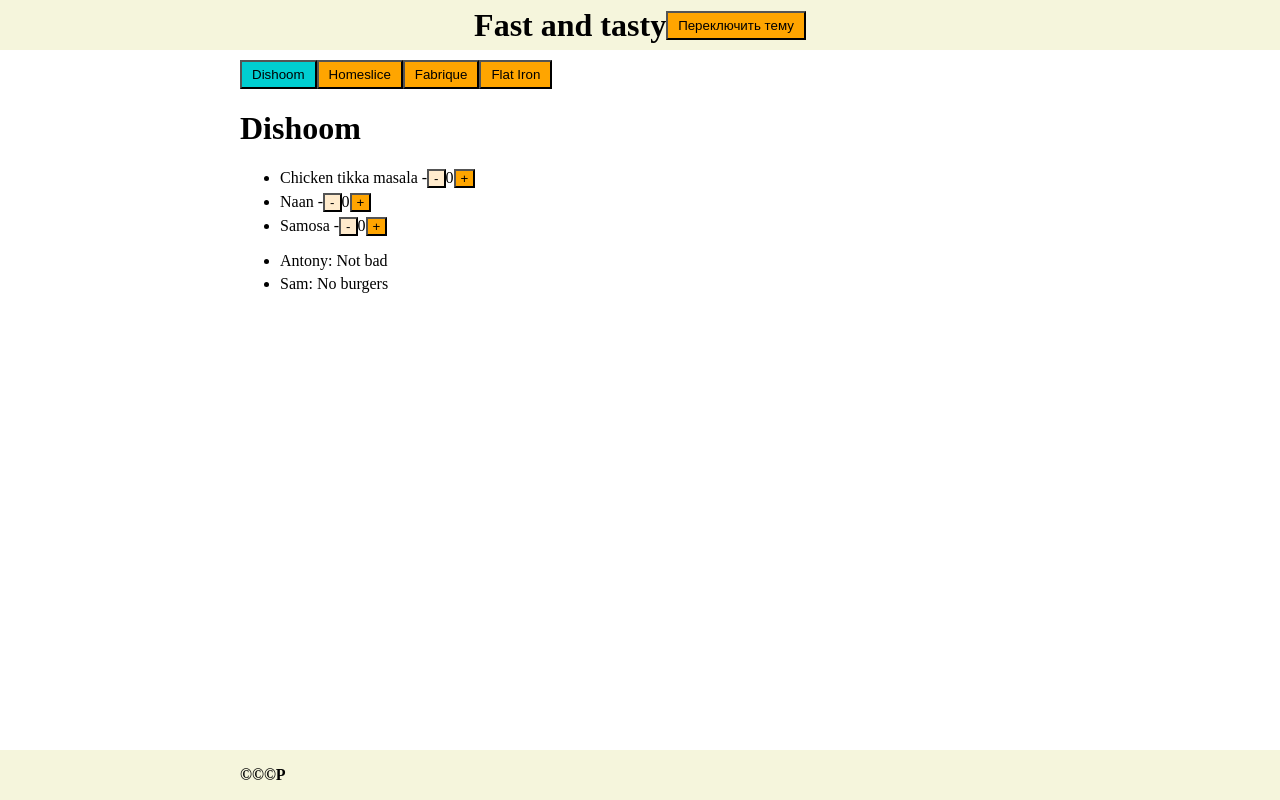
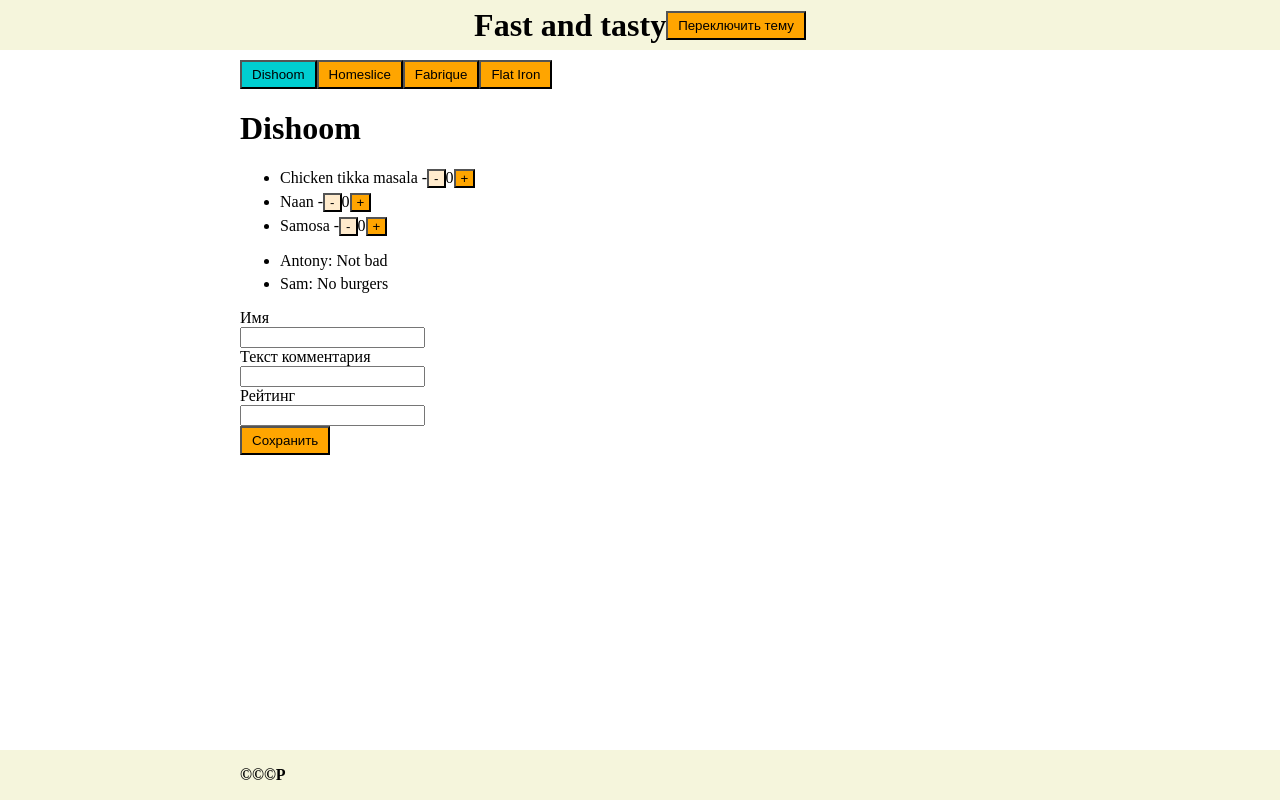
Before and after one commit to deniskoss/react-20230914, a React (Vite) app: page / in a window 1280 px wide. Built offline with nearby package versions, Linux system fonts and the light colour scheme.

Commit message:
lecture-4/hw Форма добавления комментария

```diff
--- a/src/Components/Button/component.jsx
+++ b/src/Components/Button/component.jsx
@@ -5,7 +5,6 @@
 
 export const Button = ({text, onClick, isActive, disabled, small}) => {
     const theme = useContext(ThemeContext);
-    console.log('button', theme);
     return <button
         onClick={onClick}
         className={classNames(styles.root, styles[theme], {
--- a/src/Components/Rewievs/component.jsx
+++ b/src/Components/Rewievs/component.jsx
@@ -1,9 +1,13 @@
 import styles from './styles.module.css';
+import { RewievsForm } from "../RewievsForm/component.jsx";
 
 export const Rewievs = ({ rewievs }) => {
     return (
-        <ul className={styles.root}>
-            {rewievs.map((item) => <li key={item.id}>{item.user}: {item.text}</li>)}
-        </ul>
+        <div>
+            <ul className={styles.root}>
+                {rewievs.map((item) => <li key={item.id}>{item.user}: {item.text}</li>)}
+            </ul>
+            <RewievsForm />
+        </div>
     )
 }
--- /dev/null
+++ b/src/Components/RewievsForm/component.jsx
@@ -0,0 +1,75 @@
+import {useReducer, useState} from "react";
+import {Button} from "../Button/component.jsx";
+
+const DefaultValues = {
+    name: '',
+    text: '',
+    rating: '',
+}
+
+const reducer = (state, action) => {
+    console.log('state', state);
+    console.log('action', action);
+    switch (action?.type) {
+        case "setName":
+            return { ...state, name: action.payload };
+        case "setText":
+            return { ...state, text: action.payload };
+        case "setRating":
+            return { ...state, rating: action.payload };
+        case "reset":
+            return DefaultValues;
+        default:
+            return state;
+    }
+}
+
+export const RewievsForm = () => {
+    const [formValues, dispatch] = useReducer(reducer, DefaultValues);
+    console.log('formValues', formValues);
+    return (
+        <form>
+            <div>Имя</div>
+            <div>
+                <input
+                    value={formValues.name}
+                    onChange={(ev) => {
+                        dispatch({
+                            type: 'setName',
+                            payload: ev.target.value });
+                    }}
+                />
+            </div>
+            <div>Текст комментария</div>
+            <div>
+                <input
+                    value={formValues.text}
+                    onChange={(ev) => {
+                        dispatch({
+                            type: 'setText',
+                            payload: ev.target.value });
+                    }}
+                />
+            </div>
+            <div>Рейтинг</div>
+            <div>
+                <input
+                    value={formValues.rating}
+                    onChange={(ev) => {
+                        dispatch({
+                            type: 'setRating',
+                            payload: ev.target.value });
+                    }}
+                />
+            </div>
+            <Button
+                text="Сохранить"
+                onClick={() => {
+                    dispatch({
+                        type: 'reset'
+                    })
+                }}
+            />
+        </form>
+    )
+};
--- a/src/pages/Main/component.jsx
+++ b/src/pages/Main/component.jsx
@@ -11,7 +11,6 @@
 export const MainPage = () => {
     const [activeRestaurantIndex, setActiveRestaurantIndex] = useState(0);
     const [theme, setTheme] = useState('light');
-    console.log(theme);
 
     return (
         <ThemeContext.Provider value={theme}>
```
